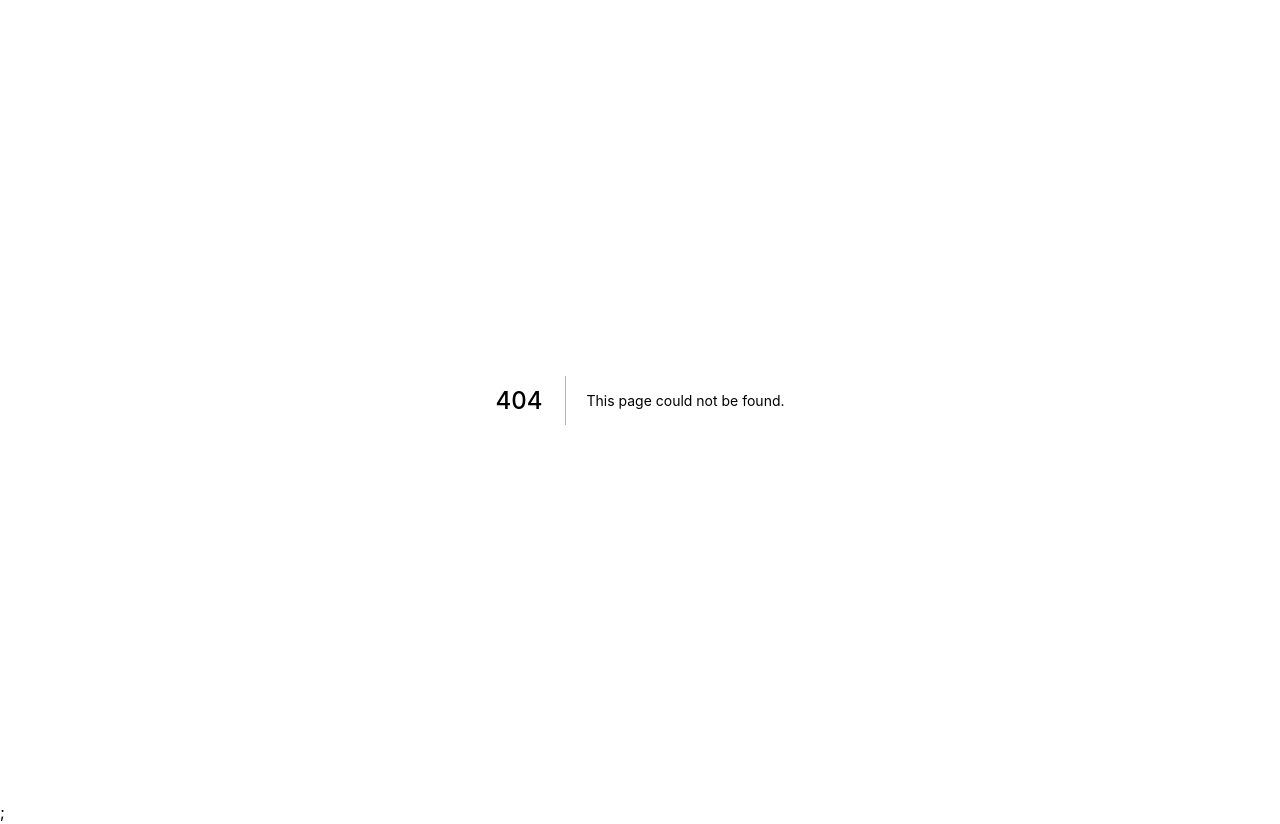
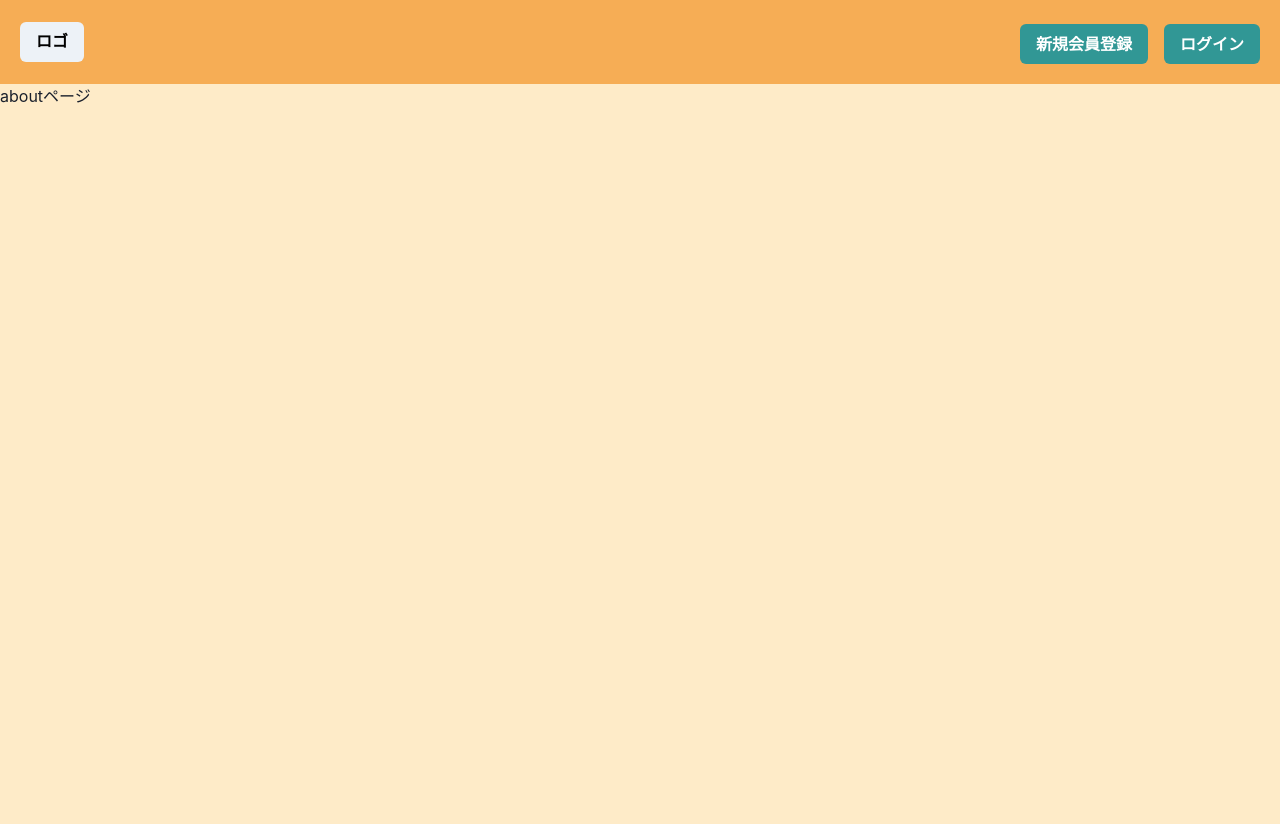
Before and after one commit to Mimu-salon/wonder-clothes, a Next.js app: page /about in a window 1280 px wide. Before the commit this address had no page. After the commit the page ends 800 px from the top, so only its background shows below. Built offline with nearby package versions, Linux system fonts and the light colour scheme.

Commit message:
✨ Create header and link

```diff
--- /dev/null
+++ b/src/components/atomic/organisms/layout/header.tsx
@@ -0,0 +1,29 @@
+import { Button } from '@chakra-ui/button';
+import { Flex, Heading, Spacer } from '@chakra-ui/layout';
+import { Box } from '@chakra-ui/react';
+import Link from 'next/link';
+import type { VFC } from 'react';
+import { memo } from 'react';
+
+export const Header: VFC = memo(() => {
+  return (
+    <Heading bg="orange.300" p={{ base: 3, md: 5 }}>
+      <Flex align="center" justify="space-between">
+        <Link href="/" passHref>
+          <Button color="black">ロゴ</Button>
+        </Link>
+        <Spacer />
+        <Box>
+          <Link href="/signup" passHref>
+            <Button colorScheme="teal" mr="4">
+              新規会員登録
+            </Button>
+          </Link>
+          <Link href="/signin" passHref>
+            <Button colorScheme="teal">ログイン</Button>
+          </Link>
+        </Box>
+      </Flex>
+    </Heading>
+  );
+});
--- a/src/pages/_app.tsx
+++ b/src/pages/_app.tsx
@@ -8,7 +8,7 @@ import { theme } from '../components/theme/theme';
 function MyApp({ Component, pageProps }: AppProps) {
   return (
     <ChakraProvider theme={theme}>
-      <Component {...pageProps} />;
+      <Component {...pageProps} />
     </ChakraProvider>
   );
 }
--- /dev/null
+++ b/src/pages/about.tsx
@@ -0,0 +1,19 @@
+import type { NextPage } from 'next';
+import Head from 'next/head';
+
+import { Header } from '../components/atomic/organisms/layout/header';
+
+const About: NextPage = () => {
+  return (
+    <>
+      <Head>
+        <title>わんだーくろーす</title>
+        <link rel="icon" href="/favicon.ico" />
+      </Head>
+      <Header />
+      <h1>aboutページ</h1>
+    </>
+  );
+};
+
+export default About;
```
Also changed, not shown: src/pages/signin.tsx (added, +19 -0 lines), src/pages/signup.tsx (added, +19 -0 lines).
